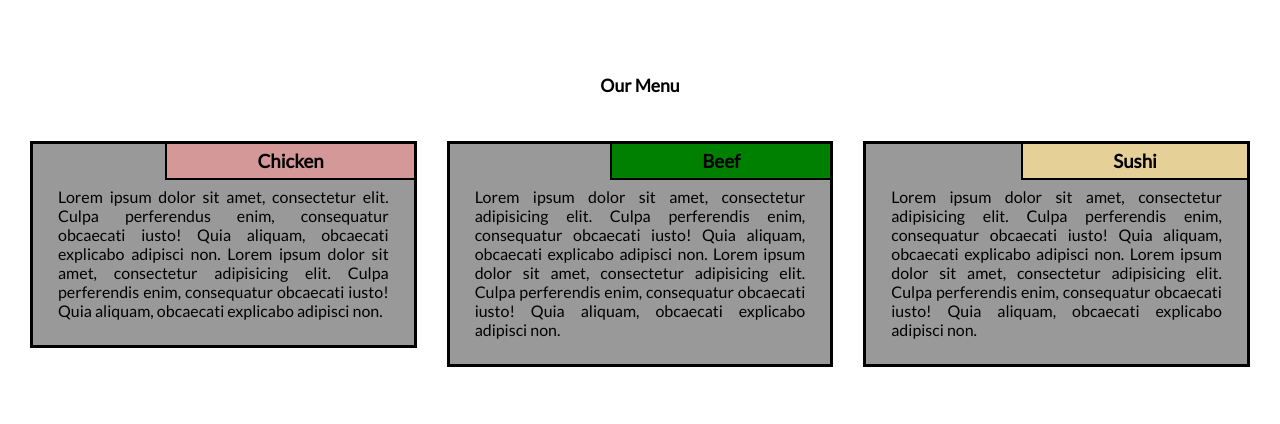
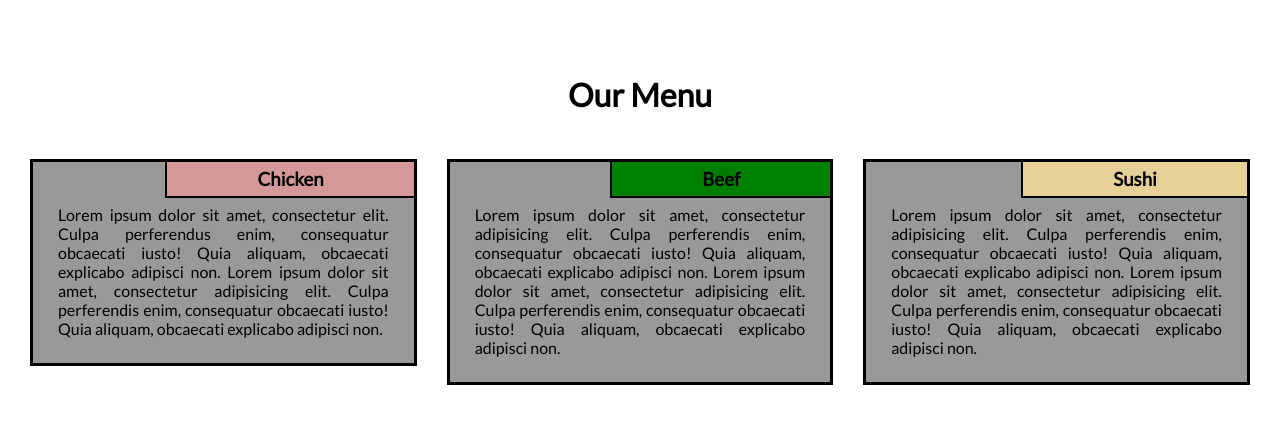
Before and after one commit to gaurijoshi22/coursera-web-development, a plain HTML site: page module2-solution/index.html in a window 1280 px wide. Drawn offline with Linux system fonts and the light colour scheme.

Commit message:
Update style.css

```diff
--- a/module2-solution/css/style.css
+++ b/module2-solution/css/style.css
@@ -14,7 +14,6 @@ body{
 
 .menu-title{
     text-align: center;
-    font-size: 110%;
     margin-bottom: 30px;
 }
 .container{
```
